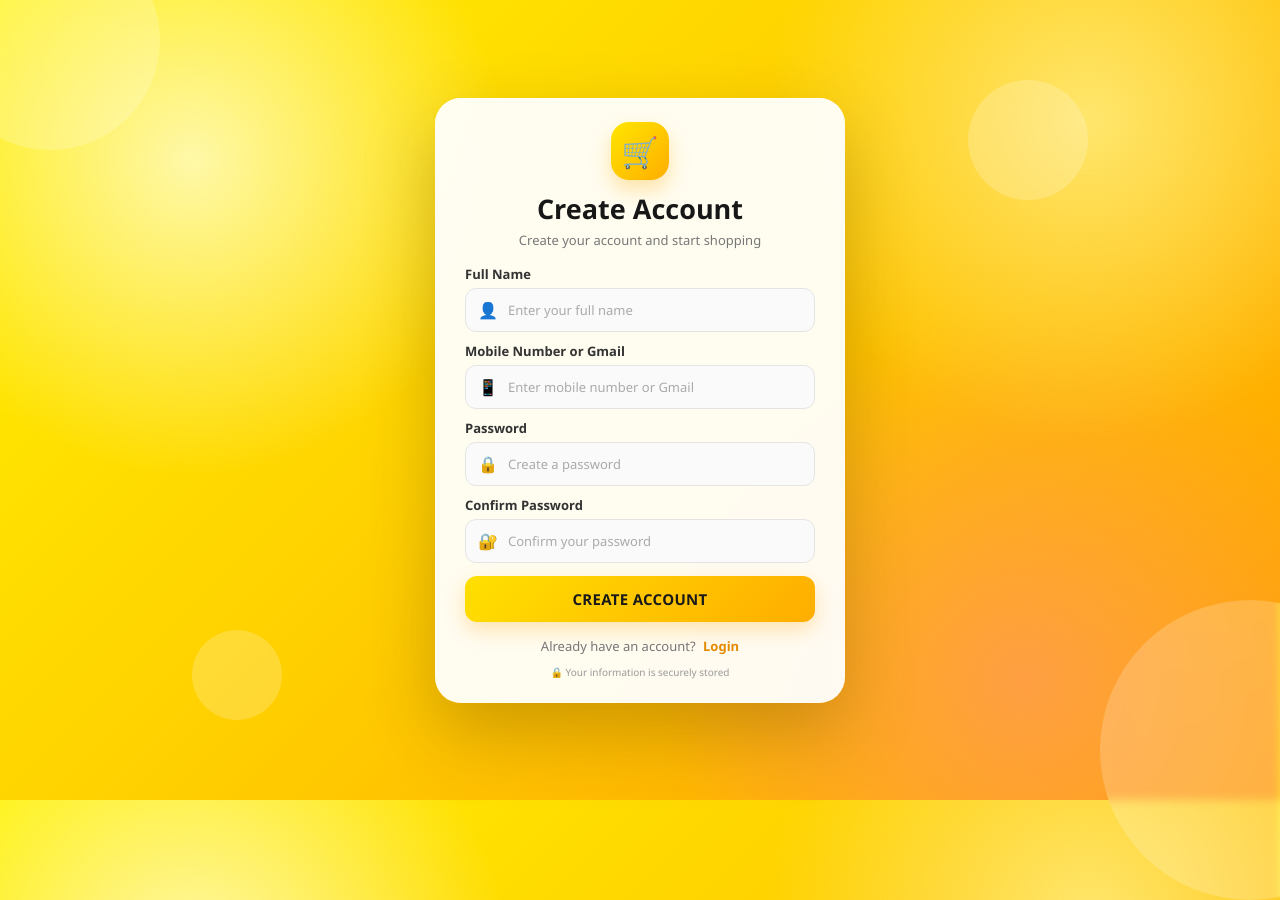
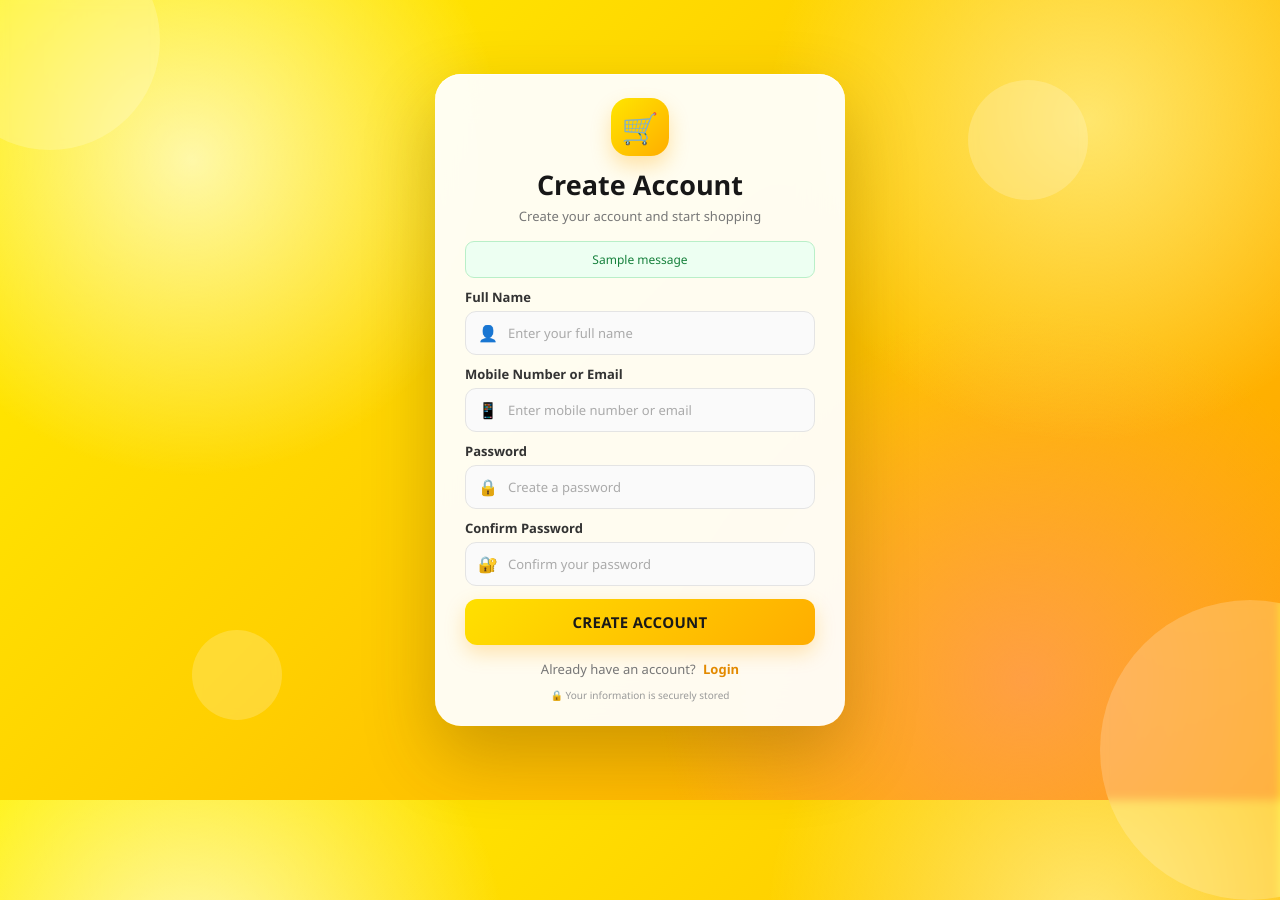
Before and after one commit to bsanthoshnaik/BuyZo, a Django app: page / in a window 1280 px wide; the page is wider, and only the part inside the window is pictured. Run offline with Django 5.2, Linux system fonts and the light colour scheme; one stand-in notice (Sample message) is shown.

Commit message:
Fix registration validation and messages

```diff
--- a/store/views.py
+++ b/store/views.py
@@ -6,6 +6,10 @@ from decimal import Decimal
 import uuid
 import random
 import time
+import re
+
+from django.core.validators import validate_email
+from django.core.exceptions import ValidationError
 
 from .models import (
     Customer,
@@ -189,88 +193,127 @@ def register(request):
             ""
         )
 
+        # NAME VALIDATION
         if not name:
-
             messages.error(
                 request,
                 "Please enter your name."
             )
-
             return render(
                 request,
                 "store/register.html"
             )
 
+        # MOBILE / EMAIL REQUIRED
         if not login_id:
-
             messages.error(
                 request,
                 "Please enter mobile number or email."
             )
-
             return render(
                 request,
                 "store/register.html"
             )
 
+        # PASSWORD REQUIRED
         if not password:
-
             messages.error(
                 request,
                 "Please enter a password."
             )
-
             return render(
                 request,
                 "store/register.html"
             )
 
+        # PASSWORD CONFIRMATION
         if password != confirm_password:
-
             messages.error(
                 request,
                 "Passwords do not match."
             )
-
             return render(
                 request,
                 "store/register.html"
             )
 
+        # PASSWORD LENGTH
         if len(password) < 4:
-
             messages.error(
                 request,
                 "Password must contain at least 4 characters."
             )
-
             return render(
                 request,
                 "store/register.html"
             )
 
+        # REMOVE SPACES FROM MOBILE NUMBER
+        mobile_number = login_id.replace(" ", "")
+
+        # CHECK WHETHER LOGIN ID IS AN INDIAN MOBILE NUMBER
+        is_mobile = re.fullmatch(
+            r"[6-9][0-9]{9}",
+            mobile_number
+        )
+
+        # CHECK WHETHER LOGIN ID IS AN EMAIL
+        is_email = False
+
+        if not is_mobile:
+            try:
+                validate_email(login_id)
+                is_email = True
+            except ValidationError:
+                messages.error(
+                    request,
+                    "Please enter a valid 10-digit mobile number or valid email address."
+                )
+                return render(
+                    request,
+                    "store/register.html"
+                )
+
+        # NORMALIZE LOGIN ID
+        if is_mobile:
+            login_id = mobile_number
+        elif is_email:
+            login_id = login_id.lower()
+
+        # CHECK IF MOBILE / EMAIL ALREADY EXISTS
         existing_customer = Customer.objects.filter(
             login_id__iexact=login_id
         ).first()
 
         if existing_customer:
-
             messages.error(
                 request,
                 "This mobile number or email is already registered."
             )
-
             return render(
                 request,
                 "store/register.html"
             )
 
-        customer = Customer.objects.create(
-            name=name,
-            login_id=login_id,
-            password=password
-        )
-
+        # CREATE CUSTOMER
+        if is_mobile:
+            customer = Customer.objects.create(
+                name=name,
+                login_id=login_id,
+                password=password,
+                mobile=login_id,
+                email=None
+            )
+        else:
+            customer = Customer.objects.create(
+                name=name,
+                login_id=login_id,
+                password=password,
+                mobile=None,
+                email=login_id
+            )
+
+        # LOGIN THE NEW CUSTOMER
         request.session["customer_id"] = customer.id
 
         messages.success(
--- a/templates/store/register.html
+++ b/templates/store/register.html
@@ -32,7 +32,7 @@
         }
 
 
-        /* Decorative background circles */
+        /* BACKGROUND CIRCLES */
 
         .circle {
             position: absolute;
@@ -70,7 +70,7 @@
         }
 
 
-        /* Main card */
+        /* MAIN CARD */
 
         .card {
             position: relative;
@@ -108,7 +108,7 @@
         }
 
 
-        /* Logo */
+        /* LOGO */
 
         .logo {
             width: 58px;
@@ -135,7 +135,7 @@
         }
 
 
-        /* Heading */
+        /* HEADING */
 
         h1 {
             text-align: center;
@@ -159,7 +159,7 @@
         }
 
 
-        /* Error */
+        /* ERROR MESSAGE */
 
         .error {
             background: #fff0f0;
@@ -175,10 +175,33 @@
             font-size: 12px;
 
             margin-bottom: 10px;
+
+            border: 1px solid #ffd0d0;
         }
 
 
-        /* Input group */
+        /* SUCCESS MESSAGE */
+
+        .success {
+            background: #edfff2;
+
+            color: #16803c;
+
+            padding: 9px;
+
+            border-radius: 9px;
+
+            text-align: center;
+
+            font-size: 12px;
+
+            margin-bottom: 10px;
+
+            border: 1px solid #b9efc8;
+        }
+
+
+        /* INPUT GROUP */
 
         .input-group {
             margin-bottom: 10px;
@@ -207,11 +230,14 @@
             position: absolute;
 
             left: 13px;
+
             top: 50%;
 
             transform: translateY(-50%);
 
             font-size: 16px;
+
+            z-index: 2;
         }
 
 
@@ -253,7 +279,7 @@
         }
 
 
-        /* Register button */
+        /* REGISTER BUTTON */
 
         .register-btn {
             width: 100%;
@@ -303,7 +329,7 @@
         }
 
 
-        /* Login */
+        /* LOGIN */
 
         .login-text {
             text-align: center;
@@ -332,7 +358,7 @@
         }
 
 
-        /* Security text */
+        /* SECURITY TEXT */
 
         .secure {
             text-align: center;
@@ -345,12 +371,18 @@
         }
 
 
-        /* Mobile */
+        /* MOBILE */
 
         @media (max-width: 500px) {
 
+            body {
+                padding: 15px;
+            }
+
             .card {
-                width: calc(100% - 30px);
+                width: 100%;
+
+                max-width: 410px;
 
                 padding: 20px 22px;
 
@@ -359,6 +391,7 @@
 
             .logo {
                 width: 52px;
+
                 height: 52px;
 
                 font-size: 27px;
@@ -372,6 +405,7 @@
 
             .subtitle {
                 font-size: 12px;
+
                 margin-bottom: 13px;
             }
 
@@ -400,27 +434,30 @@
 <body>
 
 
-    <!-- Background decorations -->
+    <!-- BACKGROUND DECORATIONS -->
 
     <div class="circle circle-one"></div>
+
     <div class="circle circle-two"></div>
+
     <div class="circle circle-three"></div>
+
     <div class="circle circle-four"></div>
 
 
-    <!-- Register Card -->
+    <!-- REGISTER CARD -->
 
     <div class="card">
 
 
-        <!-- Logo -->
+        <!-- LOGO -->
 
         <div class="logo">
             🛒
         </div>
 
 
-        <!-- Heading -->
+        <!-- HEADING -->
 
         <h1>
             Create Account
@@ -432,25 +469,39 @@
         </p>
 
 
-        <!-- Error -->
+        <!-- DJANGO MESSAGES -->
 
-        {% if error %}
+        {% if messages %}
 
-        <div class="error">
-            {{ error }}
-        </div>
+            {% for message in messages %}
+
+                {% if message.tags == "success" %}
+
+                    <div class="success">
+                        {{ message }}
+                    </div>
+
+                {% else %}
+
+                    <div class="error">
+                        {{ message }}
+                    </div>
+
+                {% endif %}
+
+            {% endfor %}
 
         {% endif %}
 
 
-        <!-- Registration Form -->
+        <!-- REGISTRATION FORM -->
 
         <form method="POST">
 
             {% csrf_token %}
 
 
-            <!-- Full Name -->
+            <!-- FULL NAME -->
 
             <div class="input-group">
 
@@ -468,6 +519,7 @@
                         type="text"
                         name="name"
                         placeholder="Enter your full name"
+                        value="{{ request.POST.name|default:'' }}"
                         required
                     >
 
@@ -476,12 +528,12 @@
             </div>
 
 
-            <!-- Mobile / Gmail -->
+            <!-- MOBILE / EMAIL -->
 
             <div class="input-group">
 
                 <label>
-                    Mobile Number or Gmail
+                    Mobile Number or Email
                 </label>
 
                 <div class="input-box">
@@ -493,7 +545,8 @@
                     <input
                         type="text"
                         name="login_id"
-                        placeholder="Enter mobile number or Gmail"
+                        placeholder="Enter mobile number or email"
+                        value="{{ request.POST.login_id|default:'' }}"
                         required
                     >
 
@@ -502,7 +555,7 @@
             </div>
 
 
-            <!-- Password -->
+            <!-- PASSWORD -->
 
             <div class="input-group">
 
@@ -528,7 +581,7 @@
             </div>
 
 
-            <!-- Confirm Password -->
+            <!-- CONFIRM PASSWORD -->
 
             <div class="input-group">
 
@@ -554,7 +607,7 @@
             </div>
 
 
-            <!-- Register Button -->
+            <!-- REGISTER BUTTON -->
 
             <button
                 type="submit"
@@ -566,20 +619,20 @@
         </form>
 
 
-        <!-- Login -->
+        <!-- LOGIN LINK -->
 
         <div class="login-text">
 
             Already have an account?
 
-            <a href="/login/">
+            <a href="{% url 'login' %}">
                 Login
             </a>
 
         </div>
 
 
-        <!-- Security -->
+        <!-- SECURITY -->
 
         <div class="secure">
             🔒 Your information is securely stored
```
